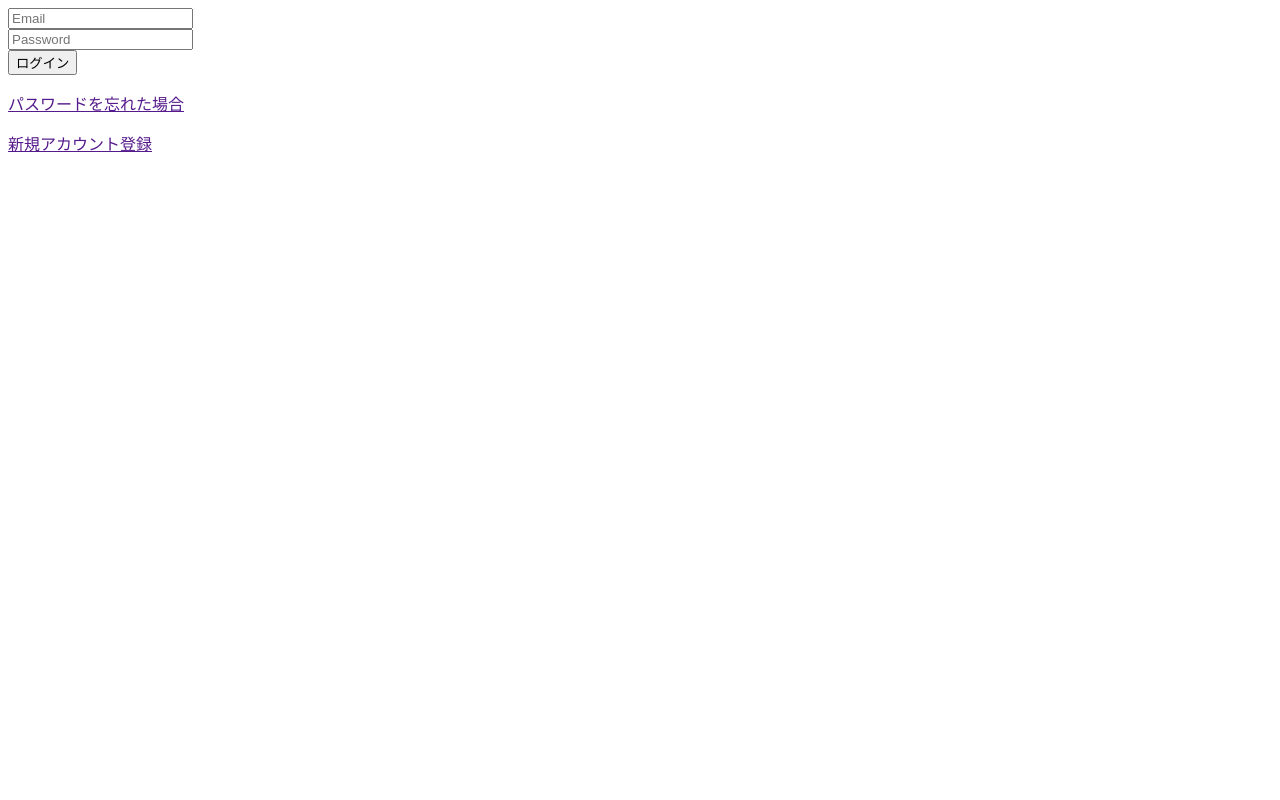
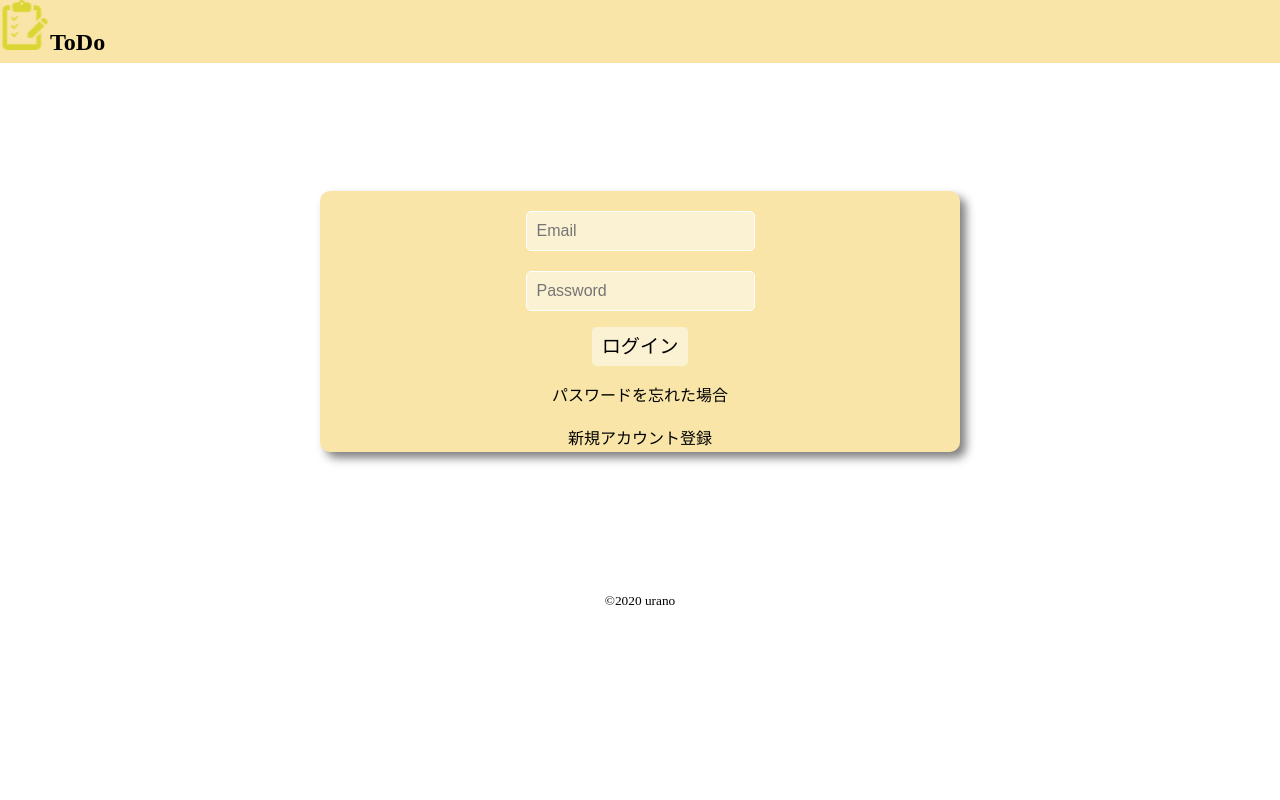
Before and after one commit to knanbu/Todo, a PHP site: page /functions/index.php in a window 1280 px wide. Run offline with PHP 8.4, Linux system fonts and the light colour scheme.

Commit message:
ログイン画面　仮完成

```diff
--- a/src/css/style.css
+++ b/src/css/style.css
@@ -5,6 +5,91 @@ html {
     font-size: 100%;
 }
 
-.wrapper {
-    font-family: 'Noto Serif JP';
+body {
+    font-family: 'Yu Gothic Medium', '游ゴシック', 'YuGothic', '游ゴシック体', 'ヒラギノ角ゴ Pro M3', 'sans-serif';
+    line-height: 1.7;
+    margin: 0;
 }
+
+a {
+    text-decoration: none;
+    color: black;
+}
+
+a:hover {
+    color: rgb(241, 145, 28);
+}
+
+img {
+    max-width: 100%;
+}
+
+
+input {
+    width: auto;
+    max-width: 400;
+    background-color: rgba(255, 255, 255, .5);
+    border: 1px #fff solid;
+    border-radius: 5px;
+    padding: 10px;
+    font-size: 1rem;
+}
+
+input[type='submit'] {
+    border: none;
+    cursor: pointer;
+    line-height: 1;
+    text-align: center;
+}
+
+
+/* 共有クラス */
+form div {
+    margin-top: 20;
+}
+
+.button {
+    font-size: 1.2rem;
+}
+
+.button:hover {
+    background-color: rgb(241, 145, 28);
+}
+
+.center {
+    text-align: center;
+}
+
+/* ヘッダー */
+header {
+    width: 100%;
+    background-color: rgb(248, 229, 167);
+}
+
+.header img {
+    width: 50px;
+    min-width: 50px;
+}
+
+/* フッター */
+.footer {
+    padding: 10px;
+}
+
+/* ログイン */
+.login-box {
+    min-width: 250;
+    min-height: 250;
+    margin: 10% 25%;
+    border-radius: 10px;
+    box-shadow: 6px 6px 10px rgba(0, 0, 0, 0.5);
+    /* 背景色は後で変更 */
+    background-color: rgb(248, 229, 167);
+
+}
+
+.login-form {
+    display: flex;
+    flex-direction: column;
+    align-items: center;
+}
--- a/src/functions/index.php
+++ b/src/functions/index.php
@@ -5,17 +5,26 @@ require_once('./common/meta.php');
 <html>
 
 <body>
+    <?php require_once('./common/header.php'); ?>
     <div class="wrapper login-box">
         <div class="login-form">
             <form action="#" method="post">
-                <input type="email" name="email" placeholder="Email"><br>
-                <input type="password" name="password" placeholder="Password"><br>
-                <input type="submit" name="login" value="ログイン">
+                <div>
+                    <input type="email" name="email" placeholder="Email"><br>
+                </div>
+                <div>
+                    <input type="password" name="password" placeholder="Password"><br>
+                </div>
+        </div>
+        <!--login-form  -->
+        <div class="center">
+            <input type="submit" class="button" name="login" value="ログイン">
             </form>
+            <p><a href="./account/regist_acc.php">パスワードを忘れた場合</a></p>
+            <p><a href="">新規アカウント登録</a></p>
         </div>
-        <p><a href="">パスワードを忘れた場合</a></p>
-        <p><a href="">新規アカウント登録</a></p>
     </div>
+    <?php require_once('./common/footer.php'); ?>
 </body>
 
 </html>
```
